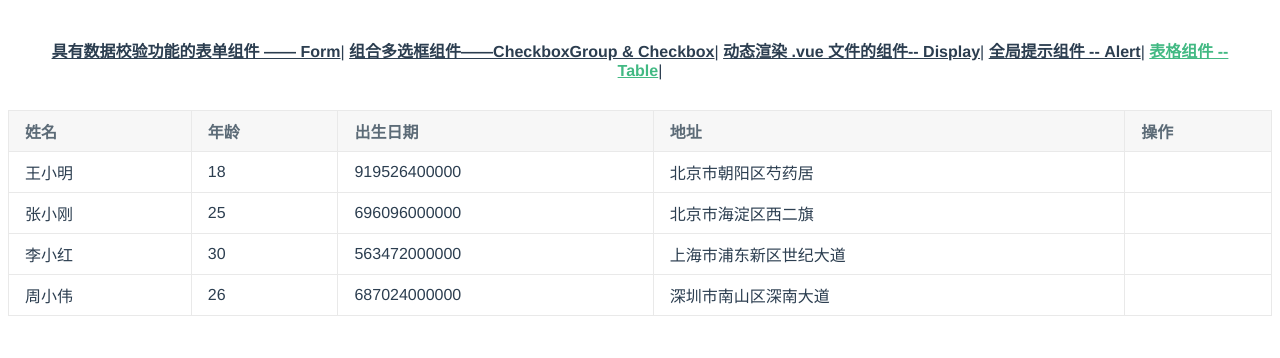
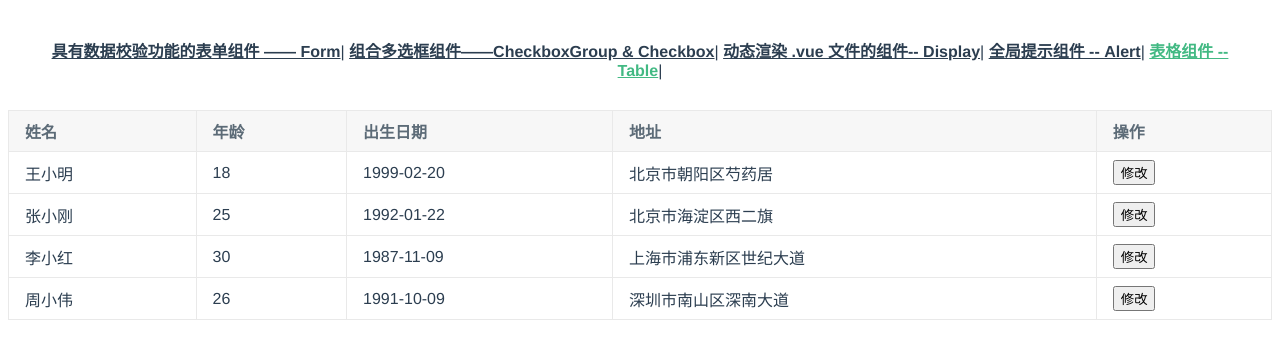
Before and after one commit to ly2011/mini-ui, a Vue app: page /table-render in a window 1280 px wide. Shown: the top 358 px of the page. Built offline with nearby package versions, Linux system fonts and the light colour scheme.

Commit message:
<feat>: 完成可动态渲染的Table组件

```diff
--- /dev/null
+++ b/src/components/table-render/render.js
@@ -0,0 +1,20 @@
+export default {
+  functional: true,
+  props: {
+    row: Object, // 当前行的数据
+    column: Object, // 当前列的数据
+    rowIndex: Number, // 当前是第几行
+    columnIndex: Number, // 当前是第几列
+    render: Function // 具体的 render 函数内容
+  },
+  render: (h, ctx) => {
+    const params = {
+      row: ctx.props.row,
+      column: ctx.props.column,
+      rowIndex: ctx.props.rowIndex,
+      columnIndex: ctx.props.columnIndex
+    }
+
+    return ctx.props.render(h, params)
+  }
+}
--- a/src/components/table-render/table.vue
+++ b/src/components/table-render/table.vue
@@ -6,9 +6,12 @@
       </tr>
     </thead>
     <tbody>
-      <tr v-for="(row, index) in data" :key="index">
-        <td v-for="(col, idx) in columns" :key="index + '_' + idx">
-          {{ row[col.key] }}
+      <tr v-for="(row, rowIndex) in data" :key="rowIndex">
+        <td v-for="(col, columnIndex) in columns" :key="rowIndex + '_' + columnIndex">
+          <template v-if="'render' in col">
+            <table-render :row="row" :column="col" :row-index="rowIndex" :column-index="columnIndex" :render="col.render"/>
+          </template>
+          <template v-else>{{ row[col.key] }}</template>
         </td>
       </tr>
     </tbody>
@@ -16,7 +19,9 @@
 </template>
 
 <script>
+import TableRender from './render.js'
 export default {
+  components: { TableRender },
   props: {
     columns: {
       type: Array,
@@ -49,7 +54,8 @@ export default {
     white-space: nowrap;
   }
 
-  th, td {
+  th,
+  td {
     padding: 8px 16px;
     border: 1px solid #e9e9e9;
     text-align: left;
--- a/src/views/table-render.vue
+++ b/src/views/table-render.vue
@@ -15,22 +15,165 @@ export default {
       columns: [
         {
           title: '姓名',
-          key: 'name'
+          key: 'name',
+          render: (h, { row, column, rowIndex, columnIndex }) => {
+            let edit
+
+            // 当前行为聚焦时
+            if (this.editIndex === rowIndex) {
+              edit = [
+                h('input', {
+                  domProps: {
+                    value: row.name
+                  },
+                  on: {
+                    input: event => {
+                      this.editName = event.target.value
+                    }
+                  }
+                })
+              ]
+            } else {
+              edit = row.name
+            }
+
+            return h('div', [edit])
+          }
         },
         {
           title: '年龄',
-          key: 'age'
+          key: 'age',
+          render: (h, { row, column, rowIndex, columnIndex }) => {
+            let edit
+
+            // 当前行为聚焦时
+            if (this.editIndex === rowIndex) {
+              edit = [
+                h('input', {
+                  domProps: {
+                    value: row.age
+                  },
+                  on: {
+                    input: event => {
+                      this.editAge = event.target.value
+                    }
+                  }
+                })
+              ]
+            } else {
+              edit = row.age
+            }
+
+            return h('div', [
+              edit
+            ])
+          }
         },
         {
           title: '出生日期',
-          key: 'birthday'
+          key: 'birthday',
+          render: (h, { row, columns, rowIndex, columnIndex }) => {
+            let edit
+
+            // 当前行为聚焦时
+            if (this.editIndex === rowIndex) {
+              edit = [
+                h('input', {
+                  domProps: {
+                    value: row.birthday
+                  },
+                  on: {
+                    input: event => {
+                      this.editBirthday = event.target.value
+                    }
+                  }
+                })
+              ]
+            } else {
+              const date = new Date(parseInt(row.birthday, 10))
+              const year = date.getFullYear()
+              let month = date.getMonth() + 1
+              let day = date.getDate()
+              if (month < 10) month = '0' + month
+              if (day < 10) day = '0' + day
+              edit = `${year}-${month}-${day}`
+            }
+
+            return h('span', [edit])
+          }
         },
         {
           title: '地址',
-          key: 'address'
+          key: 'address',
+          render: (h, { row, column, rowIndex, columnIndex }) => {
+            let edit
+
+            // 当前行为聚焦时
+            if (this.editIndex === rowIndex) {
+              edit = [
+                h('input', {
+                  domProps: {
+                    value: row.address
+                  },
+                  on: {
+                    input: event => {
+                      this.editAddress = event.target.value
+                    }
+                  }
+                })
+              ]
+            } else {
+              edit = row.address
+            }
+
+            return h('div', [
+              edit
+            ])
+          }
         },
         {
-          title: '操作'
+          title: '操作',
+          render: (h, { row, column, rowIndex, columnIndex }) => {
+            // 如果当前行是编辑状态，则渲染两个按钮
+            if (this.editIndex === rowIndex) {
+              return [
+                h('button', {
+                  on: {
+                    click: () => {
+                      this.data[rowIndex].name = this.editName
+                      this.data[rowIndex].age = this.editAge
+                      this.data[rowIndex].birthday = this.editBirthday
+                      this.data[rowIndex].address = this.editAddress
+                      this.editIndex = -1
+                    }
+                  }
+                }, '保存'),
+                h('button', {
+                  style: {
+                    marginLeft: '6px'
+                  },
+                  on: {
+                    click: () => {
+                      // 点击取消，不报错源数据，直接退出
+                      this.editIndex = -1
+                    }
+                  }
+                }, '取消')
+              ]
+            } else { // 当前行是默认状态，渲染为一个按钮
+              return h('button', {
+                on: {
+                  click: () => {
+                    this.editName = row.name
+                    this.editAge = row.age
+                    this.editAddress = row.address
+                    this.editBirthday = row.birthday
+                    this.editIndex = rowIndex
+                  }
+                }
+              }, '修改')
+            }
+          }
         }
       ],
       data: [
@@ -58,7 +201,12 @@ export default {
           birthday: '687024000000',
           address: '深圳市南山区深南大道'
         }
-      ]
+      ],
+      editIndex: -1, // 当前聚焦的输入框的行数，当点击修改按钮时，再将它置为正确的行号
+      editName: '', // 第一列输入框
+      editAge: '', // 第二列输入框
+      editBirthday: '', // 第三列输入框
+      editAddress: '' // 第四列输入框
     }
   }
 }
```
